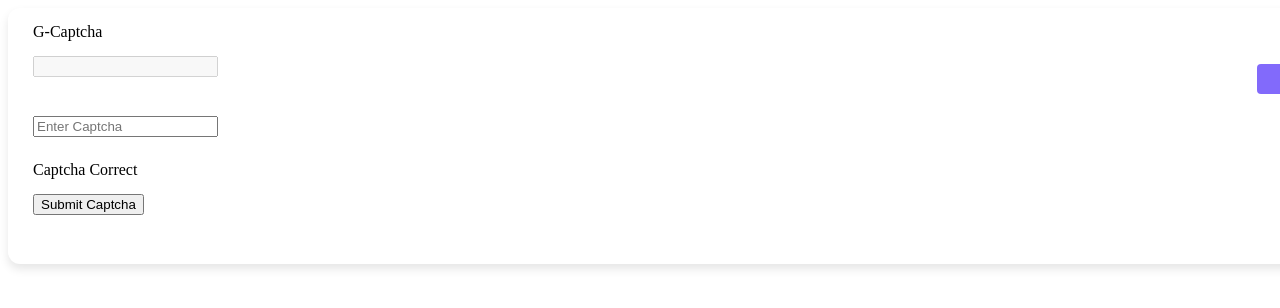
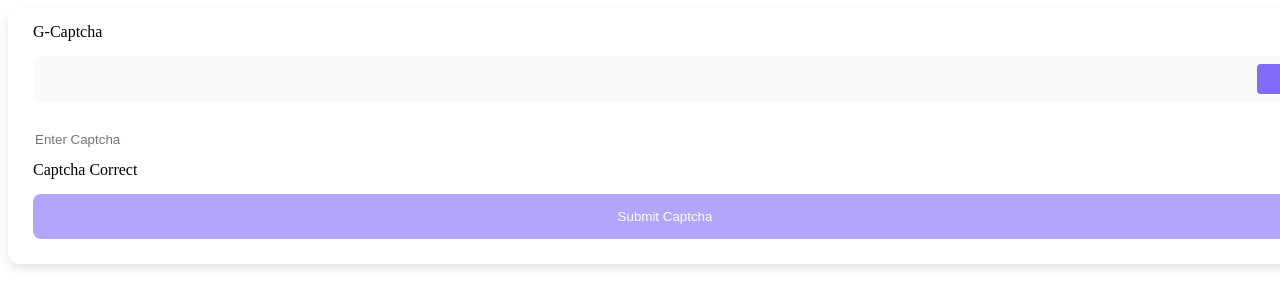
Before and after one commit to CidNP/gcaptcha, a plain HTML site: page index.html in a window 1280 px wide. Shown: the top 308 px of the page. Drawn offline with Linux system fonts and the light colour scheme.

Commit message:
css complete g

```diff
--- a/style.css
+++ b/style.css
@@ -37,3 +37,37 @@
     color: #fff;
     cursor: pointer;
 }
+
+.reset-button:active {
+    transform: translateY(-50%) scale(0.98);
+}
+
+.input-field input,
+.button button{
+    height: 100%;
+    width: 100%;
+    outline: none;
+    border: none;
+    border-radius: 8px;
+}
+
+
+.message.active {
+    display: block;
+}
+
+.button button {
+    background: #826afb;
+    color: #fff;
+    cursor: pointer;
+    user-select: none;
+}
+
+.button button:active {
+    transform: scale(0.99);
+}
+
+.button.disabled {
+    opacity: 0.6;
+    pointer-events: none;
+}
```
